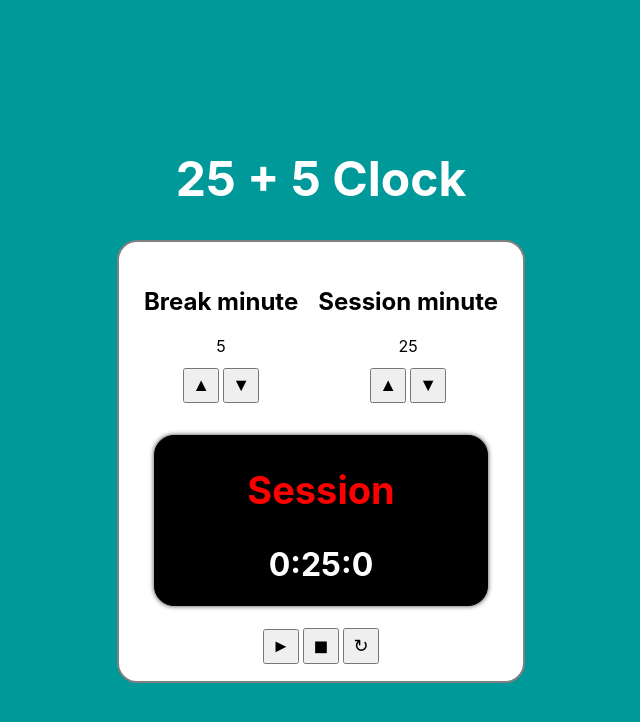
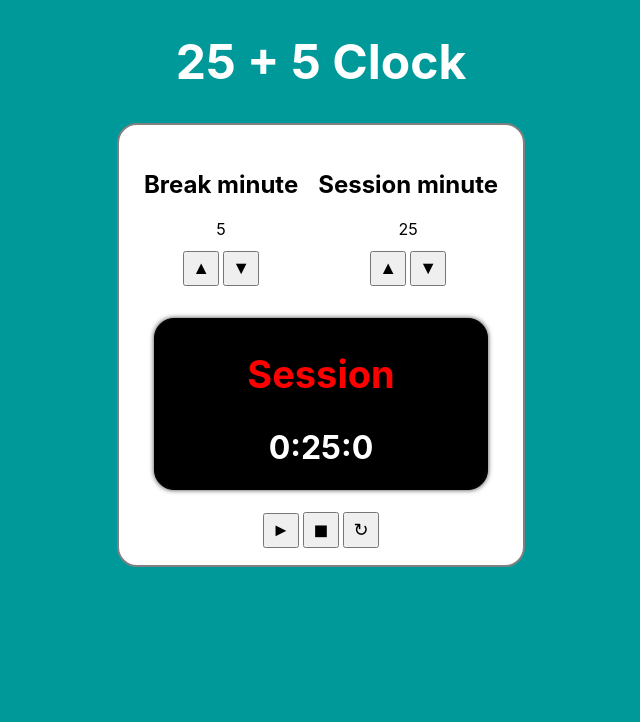
Before and after one commit to raulg-cpp/25-clock, a React (Create React App) app: page / in a window 1280 px wide. Shown: the top 722 px of the page, without its empty margins (319-959 px from the left). Built offline with nearby package versions, Linux system fonts and the light colour scheme; no server answers.

Commit message:
body background color

```diff
--- a/public/index.html
+++ b/public/index.html
@@ -24,9 +24,7 @@
       work correctly both with client-side routing and a non-root public URL.
       Learn how to configure a non-root public URL by running `npm run build`.
     -->
-    <title>React App</title>
-
-    <style>#root,#root>div,body,html{height:100%;margin:0}</style>
+    <title>Pomodoro Timer</title>
 
   </head>
   <body>
--- a/src/App.css
+++ b/src/App.css
@@ -4,9 +4,7 @@
 	justify-content: center;
 	flex-direction: column;
 	align-items: center;
-	background-color: #009999;
-	height: 100%;
-	width: 100%;
+	min-width: 300px;
 }
 
 button {
--- a/src/index.css
+++ b/src/index.css
@@ -1,5 +1,4 @@
 body {
-  margin: 0;
   font-family: -apple-system, BlinkMacSystemFont, 'Segoe UI', 'Roboto', 'Oxygen',
     'Ubuntu', 'Cantarell', 'Fira Sans', 'Droid Sans', 'Helvetica Neue',
     sans-serif;
@@ -12,8 +11,13 @@ code {
     monospace;
 }
 
-body, html, #root{
+body, html, #root {
 	height:100%;
 	width: 100%;
-	margin:0;
+	margin: 0px;
+	padding: 0px;
 }
+
+body {
+	background-color: #009999;
+}
```
